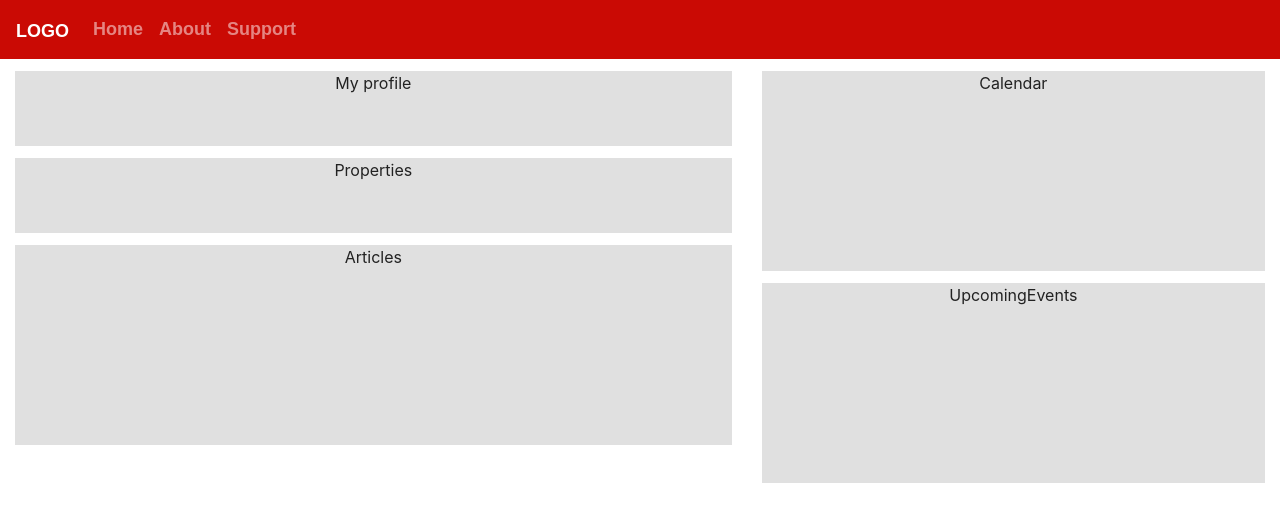
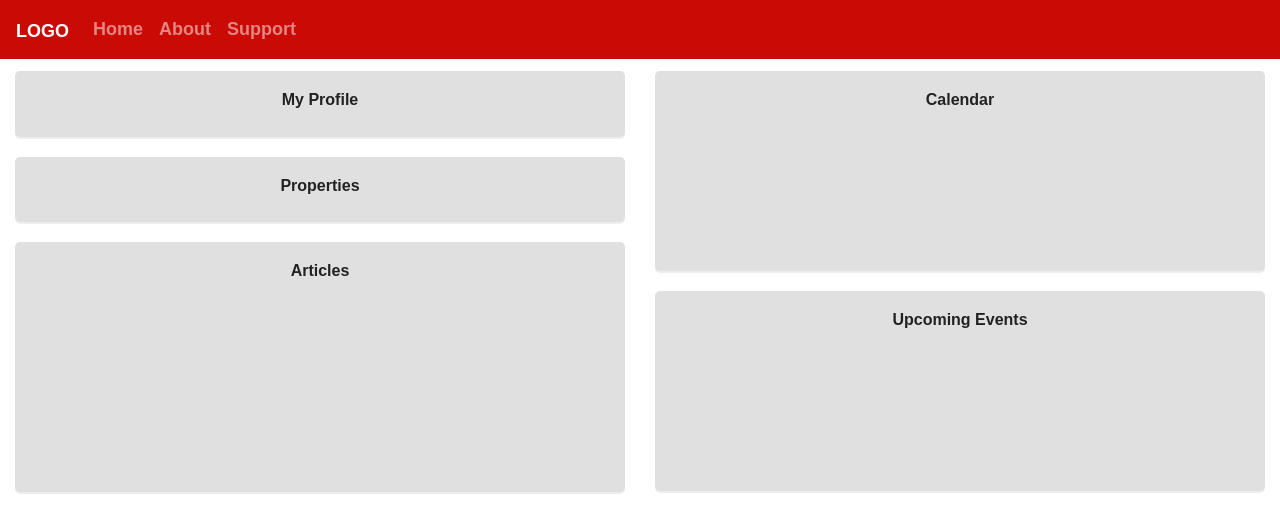
Before and after one commit to petercolella/perfect-partner, a React (Create React App) app in the folder client/: page / in a window 1280 px wide. Shown: the top 532 px of the page. Built offline with nearby package versions, Linux system fonts and the light colour scheme; no server answers; a web font is replaced by a local one.

Commit message:
updated client components

```diff
--- a/client/public/index.html
+++ b/client/public/index.html
@@ -10,7 +10,7 @@
   <link rel="stylesheet" href="https://cdnjs.cloudflare.com/ajax/libs/bootswatch/4.0.0/journal/bootstrap.min.css" />
   <script src="https://ajax.googleapis.com/ajax/libs/jquery/3.3.1/jquery.min.js"></script>
   <script src="https://cdnjs.cloudflare.com/ajax/libs/popper.js/1.14.6/umd/popper.min.js"></script>
-  <title>React Reading List</title>
+  <title>Perfect Partner</title>
 </head>
 
 <body>
--- a/client/src/App.js
+++ b/client/src/App.js
@@ -1,18 +1,18 @@
 import React from "react";
 import { BrowserRouter as Router, Route, Switch } from "react-router-dom";
-import Books from "./pages/Books";
+import Home from "./pages/Home";
 import Detail from "./pages/Detail";
 import NoMatch from "./pages/NoMatch";
 import Nav from "./components/Nav";
-import style from "./styles.css";
+import "./styles.css";
 
 const App = () => (
   <Router>
     <div>
       <Nav />
       <Switch>
-        <Route exact path="/" component={Books} />
-        <Route exact path="/books" component={Books} />
+        <Route exact path="/" component={Home} />
+        <Route exact path="/about" component={Home} />
         <Route exact path="/books/:id" component={Detail} />
         <Route component={NoMatch} />
       </Switch>
--- a/client/src/components/Articles/Articles.js
+++ b/client/src/components/Articles/Articles.js
@@ -1,14 +1,8 @@
 import React from 'react'
 
-const profileStyle ={
-    backgroundColor:"#e0e0e0",
-    textAlign:'center',
-    height:'200px',
-    marginTop:'12px'
-};
 const Articles = () => (
-    <div style={profileStyle}>
-        Articles
+    <div className="widget-articles">
+        <h6>Articles</h6>
     </div>
 );
 export default Articles;
--- a/client/src/components/Calendar/Calendar.js
+++ b/client/src/components/Calendar/Calendar.js
@@ -1,14 +1,14 @@
 import React from 'react'
 
-const profileStyle ={
-    backgroundColor:"#e0e0e0",
-    textAlign:'center',
-    height:'200px',
-    marginTop:'12px'
-};
+// const profileStyle ={
+//     backgroundColor:"#e0e0e0",
+//     textAlign:'center',
+//     height:'200px',
+//     marginTop:'12px'
+// };
 const Calendar = () => (
-    <div style={profileStyle}>
-        Calendar
+    <div className="widget-events-cal">
+        <h6>Calendar</h6>
     </div>
 );
 export default Calendar;
--- a/client/src/components/Nav/Nav.js
+++ b/client/src/components/Nav/Nav.js
@@ -1,20 +1,20 @@
 import React from "react";
-import styles from "../../styles.css"
+import "../../styles.css"
 
 const Nav = () => (
   <nav className="navbar navbar-expand-sm nav-pp navbar-dark">
       {/*Brand/logo*/}
-      <a className="navbar-brand" href="#">Logo</a>
+      <a className="navbar-brand" href="/">Logo</a>
       {/*Links*/}
       <ul className="navbar-nav">
           <li className="nav-item">
-              <a className="nav-link" href="#">Home</a>
+              <a className="nav-link" href="/">Home</a>
           </li>
           <li className="nav-item">
-              <a className="nav-link" href="#">About</a>
+              <a className="nav-link" href="/about">About</a>
           </li>
           <li className="nav-item">
-              <a className="nav-link" href="#">Support</a>
+              <a className="nav-link" href="/support">Support</a>
           </li>
       </ul>
   </nav>
--- a/client/src/components/Profile/Profile.js
+++ b/client/src/components/Profile/Profile.js
@@ -1,15 +1,8 @@
 import React from "react";
 
-const profileStyle ={
-    backgroundColor:"#e0e0e0",
-    textAlign:'center',
-    height:'75px',
-    marginTop:'12px'
-};
-
 const Profile = () => (
-    <div style={profileStyle}>
-        My profile
+    <div className="widget">
+        <h6>My Profile</h6>
     </div>
 );
 
--- a/client/src/components/Properties/Properties.js
+++ b/client/src/components/Properties/Properties.js
@@ -1,15 +1,8 @@
 import React from "react";
 
-const profileStyle ={
-    backgroundColor:"#e0e0e0",
-    textAlign:'center',
-    height:'75px',
-    marginTop:'12px'
-};
-
 const Properites = () => (
-    <div style={profileStyle}>
-        Properties
+    <div className="widget">
+       <h6>Properties</h6>
     </div>
 );
 
--- a/client/src/components/UpcomingEvents/UpcomingEvents.js
+++ b/client/src/components/UpcomingEvents/UpcomingEvents.js
@@ -1,14 +1,8 @@
 import React from 'react'
 
-const profileStyle ={
-    backgroundColor:"#e0e0e0",
-    textAlign:'center',
-    height:'200px',
-    marginTop:'12px'
-};
 const UpcomingEvents = () => (
-    <div style={profileStyle}>
-        UpcomingEvents
+    <div className="widget-events-cal">
+        <h6>Upcoming Events</h6>
     </div>
 );
 export default UpcomingEvents;
--- a/client/src/pages/Books/index.js
+++ /dev/null
@@ -1 +0,0 @@
-export { default } from "./Books.js";
--- a/client/src/pages/Books/Books.js
+++ b/client/src/pages/Home/Home.js
@@ -1,6 +1,6 @@
 import React, { Component } from "react";
 import API from "../../utils/API";
-import { Link } from "react-router-dom";
+// import { Link } from "react-router-dom";
 import { Col, Row, Container } from "../../components/Grid"
 import Profile from '../../components/Profile/Profile'
 import Calendar from '../../components/Calendar/Calendar'
@@ -40,12 +40,12 @@ class Books extends Component {
     return (
       <Container fluid>
         <Row>
-          <Col size="md-7">
+          <Col size="md-6">
             <Profile/>
             <Properites/>
             <Articles/>
           </Col>
-          <Col size="md-5">
+          <Col size="md-6">
             <Calendar/>
             <UpcomingEvents/>
           </Col>
--- /dev/null
+++ b/client/src/pages/Home/index.js
@@ -0,0 +1 @@
+export { default } from "./Home.js";
--- a/client/src/styles.css
+++ b/client/src/styles.css
@@ -1,3 +1,53 @@
 .nav-pp {
     background-color:#ca0a04;
 }
+
+.widget {
+    margin-top: 12px;
+    background-color:#e0e0e0;
+    border: none;
+    -webkit-box-shadow: 0 2px 0 rgba(0,0,0,.07);
+    box-shadow: 0 2px 0 rgba(0,0,0,.07);
+    -webkit-border-radius: 5px;
+    -moz-border-radius: 5px;
+    border-radius: 5px;
+    margin-bottom: 20px;
+    position: relative;
+    padding: 20px;
+    display: block;
+    text-align: center;
+}
+
+.widget-events-cal {
+    margin-top: 12px;
+    background-color:#e0e0e0;
+    border: none;
+    -webkit-box-shadow: 0 2px 0 rgba(0,0,0,.07);
+    box-shadow: 0 2px 0 rgba(0,0,0,.07);
+    -webkit-border-radius: 5px;
+    -moz-border-radius: 5px;
+    border-radius: 5px;
+    margin-bottom: 20px;
+    position: relative;
+    padding: 20px;
+    display: block;
+    text-align: center;
+    height: 200px;
+}
+
+.widget-articles {
+    margin-top: 12px;
+    background-color:#e0e0e0;
+    border: none;
+    -webkit-box-shadow: 0 2px 0 rgba(0,0,0,.07);
+    box-shadow: 0 2px 0 rgba(0,0,0,.07);
+    -webkit-border-radius: 5px;
+    -moz-border-radius: 5px;
+    border-radius: 5px;
+    margin-bottom: 20px;
+    position: relative;
+    padding: 20px;
+    display: block;
+    text-align: center;
+    height: 250px;
+}
```
Also changed, not shown: 1 other file (tests, documents, lock files or other folders).
